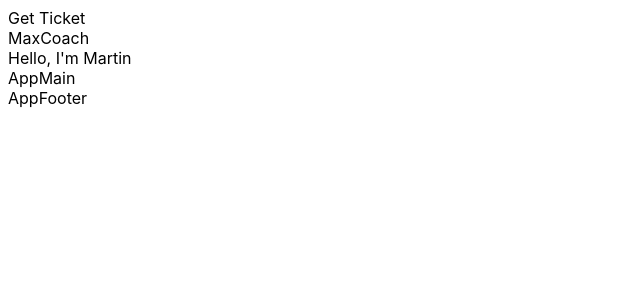
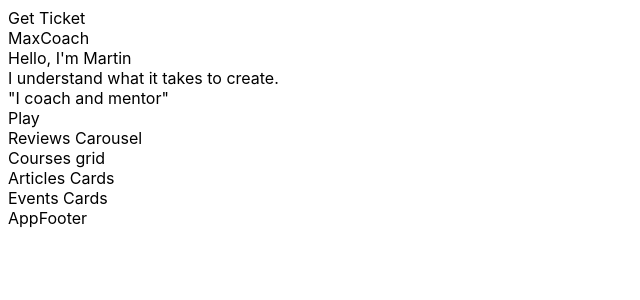
Before and after one commit to FrancescoLimpias/proj-html-vuejs, a Vue app: page / in a window 1280 px wide. Shown: the top 300 px of the page, without its empty margins (0-640 px from the left). Built offline with nearby package versions, Linux system fonts and the light colour scheme.

Commit message:
Added base AppMain struct - created ReviewsCarousel component (just to lighten AppMain)

```diff
--- a/src/components/AppMain.vue
+++ b/src/components/AppMain.vue
@@ -1,14 +1,54 @@
 <script>
+import ReviewsCarousel from "./ReviewsCarousel.vue"
+
+export default {
+    components: {
+        ReviewsCarousel,
+    }
+}
 </script>
 
 <template>
     <div class="AppMain">
-        AppMain
+
+        <!-- Section: strengths -->
+        <section class="strengths">
+            I understand what it takes to create.
+        </section>
+
+        <!-- Section: meaningful quote -->
+        <section class="quote">
+            "I coach and mentor"
+        </section>
+
+        <!-- Section: video -->
+        <section class="video">
+            Play
+        </section>
+
+        <!-- Section: reviews carousel -->
+        <section class="reviews-carousel">
+            <ReviewsCarousel />
+        </section>
+
+        <!-- Section: courses -->
+        <section class="courses">
+            Courses grid
+        </section>
+
+        <!-- Section: articles -->
+        <section class="articles">
+            Articles Cards
+        </section>
+
+        <!-- Section: events -->
+        <section class="events">
+            Events Cards
+        </section>
+
     </div>
 </template>
 
 <style lang="scss" scoped>
-.AppMain{
-
-}
+.AppMain {}
 </style>
--- /dev/null
+++ b/src/components/ReviewsCarousel.vue
@@ -0,0 +1,3 @@
+<template>
+    Reviews Carousel
+</template>
```
